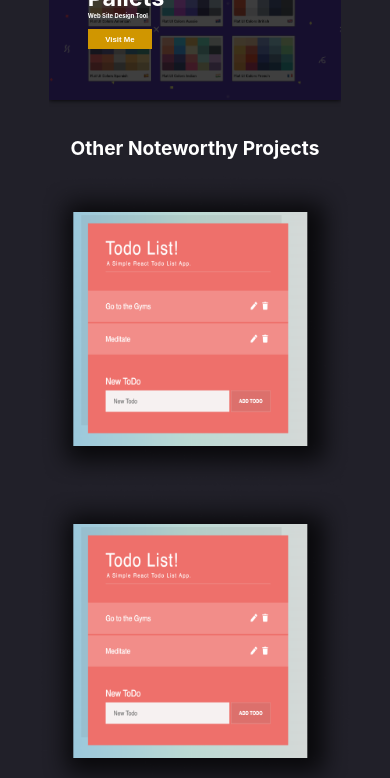
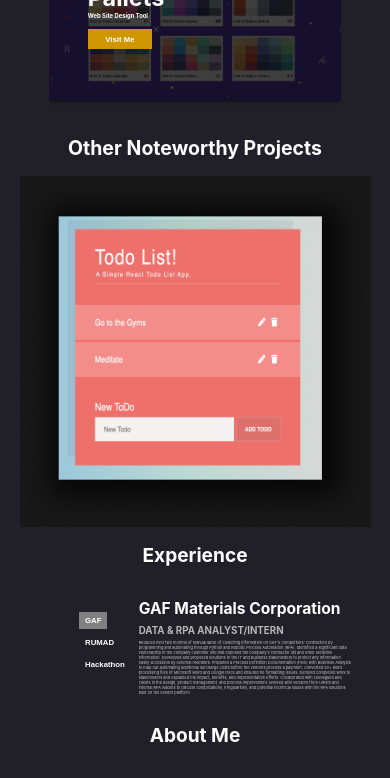
Before and after one commit to 54JIN/personal-website, a React (Create React App) app: page / in a window 390 px wide. Shown: the part 900-1678 px from the top of the page. Built offline with nearby package versions, Linux system fonts and the light colour scheme; grey boxes are pictures that could not be loaded.

Commit message:
Created Carousel Slider and made it Responsive

```diff
--- a/src/App.css
+++ b/src/App.css
@@ -193,8 +193,6 @@ body {
 .Other_Projects-Noteworthy {
   display: grid;
   grid-template-columns: 30% 30% 30% ;
-  /* grid-template-rows: 10% 10% 10%; */
-  /* grid-area: 1/2/3/5 */
 }
 
 .Contact {
@@ -274,24 +272,16 @@ body {
 }
 
 @media only screen and (max-width: 1200px) {
-
   .Other_Projects-Noteworthy {
-    display: grid;
-    grid-template-columns: 50% 25%;
+    display: none;
+  }
+  .Other_Projects h2 {
+    color: #FFFFFF;
+    font-size: 4vw;
   }
 }
 
 @media only screen and (max-width: 1000px) {
-  .Other_Projects h2 {
-    color: #FFFFFF;
-    font-size: 4.9vw;
-  }
-
-  .Other_Projects-Noteworthy {
-    display: flex;
-    flex-direction: column;
-  }
-
   .Contact {
     display: flex;
     flex-direction: column;
@@ -370,14 +360,7 @@ body {
 
   .Other_Projects h2 {
     color: #FFFFFF;
-    font-size: 4.9vw;
-  }
-
-  .Other_Projects-Noteworthy {
-    display: flex;
-    flex-direction: column;
-    align-items: center;
-    width: 80vw;
+    font-size: 5vw;
   }
 
   .Contact {
--- a/src/App.js
+++ b/src/App.js
@@ -1,6 +1,7 @@
 import './App.css';
 import Projects from './Projects';
 import Noteworthy from './Noteworthy';
+import Carousel from "./Carousel";
 import AboutMe from './AboutMe';
 import Experience from './Experience';
 import logo from './logo.png';
@@ -17,6 +18,21 @@ function App() {
   const experience = useRef(null);
   const aboutMe = useRef(null);
   const contact = useRef(null);
+
+  const NoteworthyProjects = [
+    {
+      image: todo,
+      title: "1"
+    },
+    {
+      image: todo,
+      title: "2"
+    },
+    {
+      image: todo,
+      title: "3"
+    },
+  ]
 
   //React Scroll Function
   const scrollToSection = (elementRef) => {
@@ -64,6 +80,7 @@ function App() {
       </div>
       <div className="Other_Projects">
         <h2>Other Noteworthy Projects</h2>
+        <Carousel images={NoteworthyProjects}/>
         <div className="Other_Projects-Noteworthy">
           <Noteworthy image={todo}/>
           <Noteworthy image={todo}/>
--- /dev/null
+++ b/src/Carousel.css
@@ -0,0 +1,70 @@
+.carousel-container {
+    width: 90%;
+    max-width: 500px;
+    height: 50%;
+    background-color: #181818;
+    display: flex;
+    position: relative;
+  }
+
+  .carousel {
+    display: flex;
+    height: 100%;
+    width: 100%;
+    overflow-x: scroll;
+    scroll-snap-type: x mandatory;
+    scroll-behavior: smooth;
+  }
+
+  .carousel-item {
+    display: flex;
+    position: relative;
+    flex-direction: column;
+    flex: 1 0 100%;
+    scroll-snap-align: start;
+  }
+
+  .carousel-item img {
+    height: 100%;
+    width: 100%;
+    object-fit: cover;
+  }
+
+  .carousel-btn {
+    height: 30px;
+    width: 30px;
+    position: absolute;
+    transform: rotate(45deg);
+    z-index: 2;
+    top: 50%;
+    cursor: pointer;
+  }
+
+  .left-btn {
+    border-bottom: 4px solid rgb(78, 78, 78);
+    border-left: 4px solid rgb(78, 78, 78);
+    left: 20px;
+  }
+
+  .right-btn {
+    border-right: 4px solid rgb(78, 78, 78);
+    border-top: 4px solid rgb(78, 78, 78);
+    right: 20px;
+  }
+
+  ::-webkit-scrollbar {
+    height: 0px;
+    width: 0px;
+  }
+
+  @media only screen and (min-width: 1201px) {
+    .carousel-container {
+        display: none;
+    }
+  }
+
+  @media only screen and (max-width: 1000px) {
+    .carousel-btn {
+      display: none;
+    }
+  }
--- /dev/null
+++ b/src/Carousel.js
@@ -0,0 +1,47 @@
+import { useRef, useState } from "react";
+import Noteworthy from './Noteworthy';
+import "./Carousel.css";
+
+const Carousel = ({ images }) => {
+    const carousel = useRef();
+    const [count, setCount] = useState(0);
+
+    const incrementCarousel = (delta) => {
+        if(!carousel.current) return;
+
+        const width = carousel.current.offsetWidth;
+
+        if(count + delta > images.length - 1) {
+        setCount(0);
+        carousel.current.scrollTo(0, 0);
+        return;
+        }
+        else if (count + delta < 0) {
+            setCount(images.length - 1);
+            carousel.current.scrollTo( width * images.length -1, 0);
+            return;
+        }
+
+        carousel.current.scrollTo(
+            carousel.current.scrollLeft + width * delta,
+            0
+        );
+        setCount(c => c + delta);
+    }
+
+    return (
+        <div className="carousel-container">
+          <div className="carousel-btn left-btn" onClick={() => incrementCarousel(-1)}/>
+          <div className="carousel-btn right-btn" onClick={() => incrementCarousel(1)}/>
+          <div className="carousel" ref={carousel}>
+            {images.map((img, idx) => (
+              <div className="carousel-item" key={`${idx}-${img.title}`}>
+                <Noteworthy image={img.image} />
+              </div>
+            ))}
+          </div>
+        </div>
+    )
+}
+
+export default Carousel;
--- a/src/Noteworthy.css
+++ b/src/Noteworthy.css
@@ -1,4 +1,16 @@
-@media only screen and (max-width: 1000px) {
+@media only screen and (max-width: 1200px) {
+    .Noteworthy {
+        display: flex;
+        justify-content: center;
+        /* width: 80vw; */
+        width: 100%;
+    }
+    .Noteworthy img{
+        width: 100%;
+    }
+}
+
+/* @media only screen and (max-width: 600px) {
     .Noteworthy {
         display: flex;
         justify-content: center;
@@ -7,15 +19,4 @@
     .Noteworthy img{
         width: 100%;
     }
-}
-
-@media only screen and (max-width: 600px) {
-    .Noteworthy {
-        display: flex;
-        justify-content: center;
-        width: 80vw;
-    }
-    .Noteworthy img{
-        width: 100%;
-    }
-}
+} */
```
